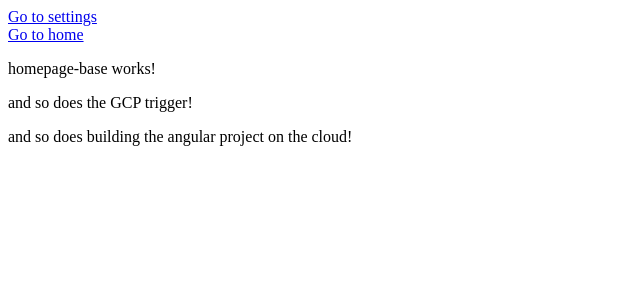
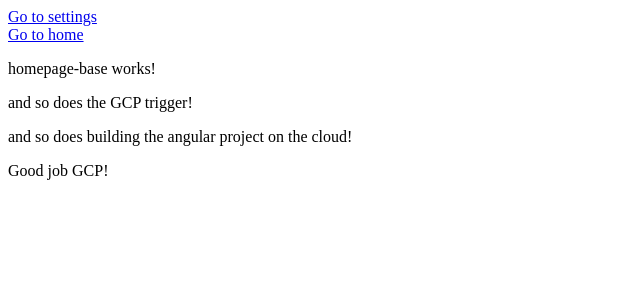
Before and after one commit to googleinterns/role-call, an Angular app in the folder frontend/rolecall/: page / in a window 1280 px wide. Shown: the top 300 px of the page, without its empty margins (0-640 px from the left). Built offline with nearby package versions, Linux system fonts and the light colour scheme.

Commit message:
small change to template to make sure GCP compiling works on prod build

```diff
--- a/frontend/rolecall/src/app/homepage/homepage-base/homepage-base.component.html
+++ b/frontend/rolecall/src/app/homepage/homepage-base/homepage-base.component.html
@@ -1,3 +1,4 @@
 <p>homepage-base works!</p>
 <p>and so does the GCP trigger!</p>
 <p>and so does building the angular project on the cloud!</p>
+<p>Good job GCP!</p>
```
